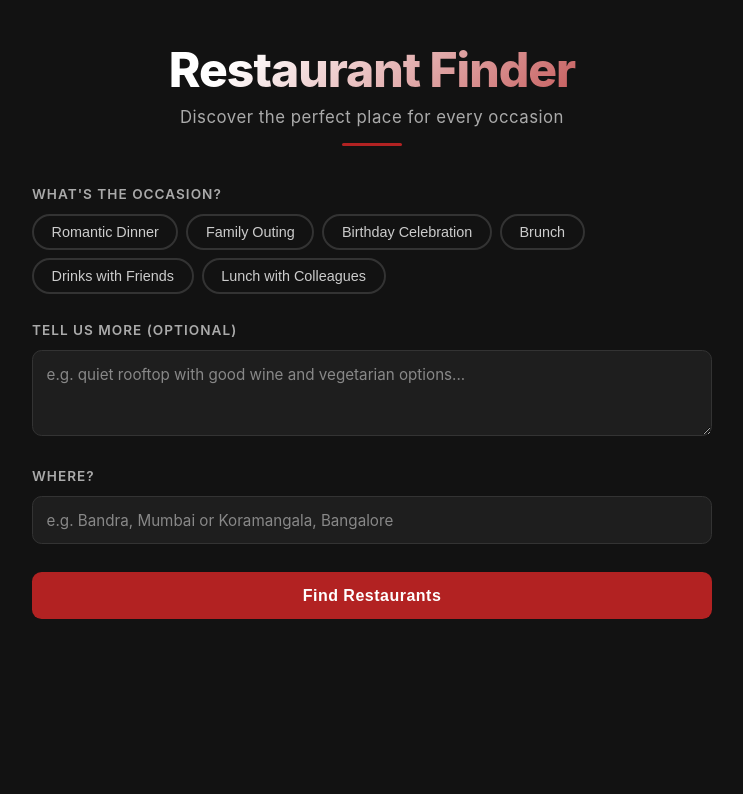
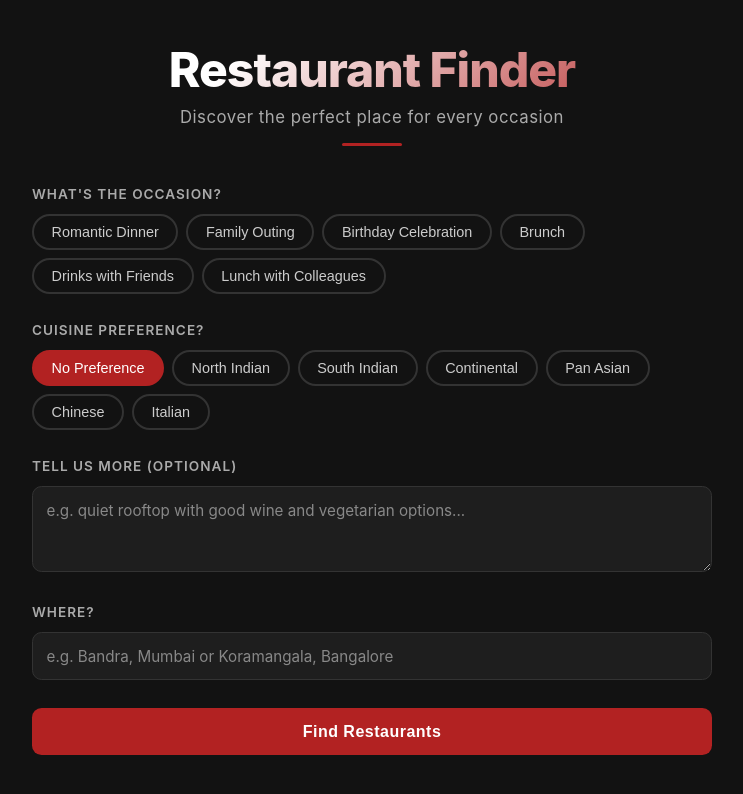
Before and after one commit to vishesh-arora/restaurant-finder, a Next.js app: page / in a window 1280 px wide. Shown: the top 794 px of the page, without its empty margins (268-1011 px from the left). Built offline with nearby package versions, Linux system fonts and the light colour scheme.

Commit message:
Update page.jsx

```diff
--- a/app/page.jsx
+++ b/app/page.jsx
@@ -11,8 +11,19 @@ const CATEGORIES = [
   { id: 'lunch', label: 'Lunch with Colleagues' },
 ]
 
+const CUISINES = [
+  { id: 'any', label: 'No Preference' },
+  { id: 'north_indian', label: 'North Indian' },
+  { id: 'south_indian', label: 'South Indian' },
+  { id: 'continental', label: 'Continental' },
+  { id: 'pan_asian', label: 'Pan Asian' },
+  { id: 'chinese', label: 'Chinese' },
+  { id: 'italian', label: 'Italian' },
+]
+
 export default function Home() {
   const [selectedCategory, setSelectedCategory] = useState(null)
+  const [selectedCuisine, setSelectedCuisine] = useState('any')
   const [freeText, setFreeText] = useState('')
   const [location, setLocation] = useState('')
   const [allResults, setAllResults] = useState([])
@@ -41,7 +52,12 @@ export default function Home() {
       const response = await fetch('/api/search', {
         method: 'POST',
         headers: { 'Content-Type': 'application/json' },
-        body: JSON.stringify({ category: selectedCategory, freeText, location }),
+        body: JSON.stringify({
+          category: selectedCategory,
+          cuisine: selectedCuisine,
+          freeText,
+          location,
+        }),
       })
 
       const data = await response.json()
@@ -115,6 +131,36 @@ export default function Home() {
                 }}
               >
                 {cat.label}
+              </button>
+            )
+          })}
+        </div>
+      </section>
+
+      {/* Cuisine Picker */}
+      <section style={{ marginBottom: '1.75rem' }}>
+        <h2 style={{ fontSize: '0.85rem', fontWeight: '600', color: '#aaa', textTransform: 'uppercase', letterSpacing: '1px', marginBottom: '0.75rem' }}>
+          Cuisine preference?
+        </h2>
+        <div style={{ display: 'flex', flexWrap: 'wrap', gap: '0.5rem' }}>
+          {CUISINES.map((c) => {
+            const isSelected = selectedCuisine === c.id
+            return (
+              <button
+                key={c.id}
+                onClick={() => setSelectedCuisine(c.id)}
+                style={{
+                  padding: '0.5rem 1.1rem',
+                  borderRadius: '999px',
+                  border: `2px solid ${isSelected ? accent : '#333'}`,
+                  backgroundColor: isSelected ? accent : 'transparent',
+                  color: isSelected ? '#fff' : '#ccc',
+                  fontWeight: '500',
+                  fontSize: '0.9rem',
+                  transition: 'all 0.2s',
+                }}
+              >
+                {c.label}
               </button>
             )
           })}
@@ -219,7 +265,6 @@ export default function Home() {
                   overflow: 'hidden',
                 }}
               >
-                {/* Photo */}
                 {r.photoUrl && (
                   <img
                     src={r.photoUrl}
@@ -280,7 +325,6 @@ export default function Home() {
             ))}
           </div>
 
-          {/* Load More */}
           {hasMore && (
             <button
               onClick={() => setDisplayed(displayed + 3)}
```
